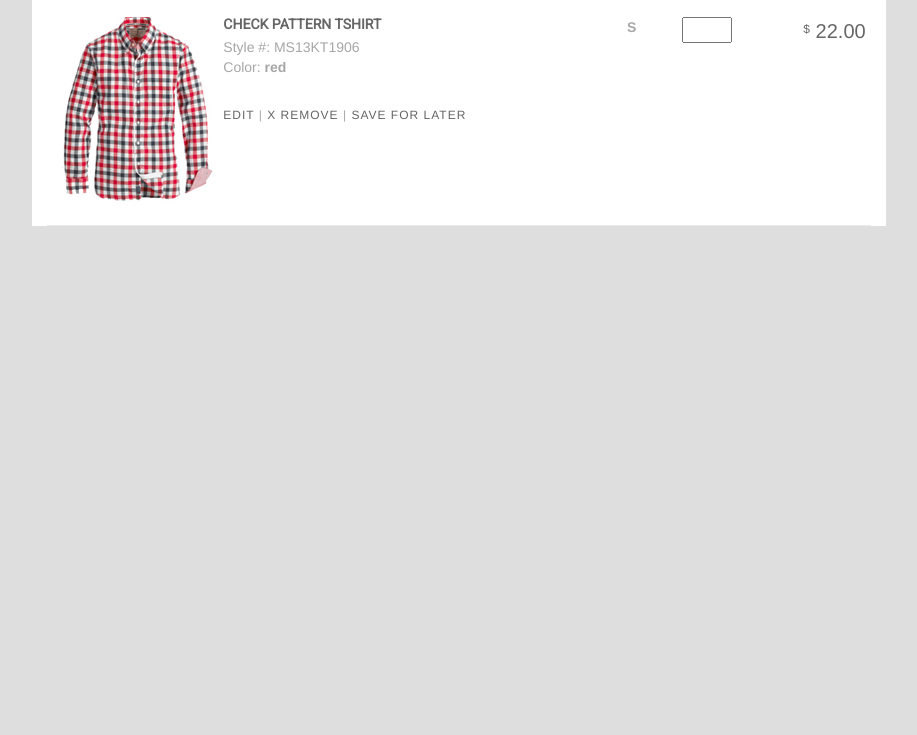
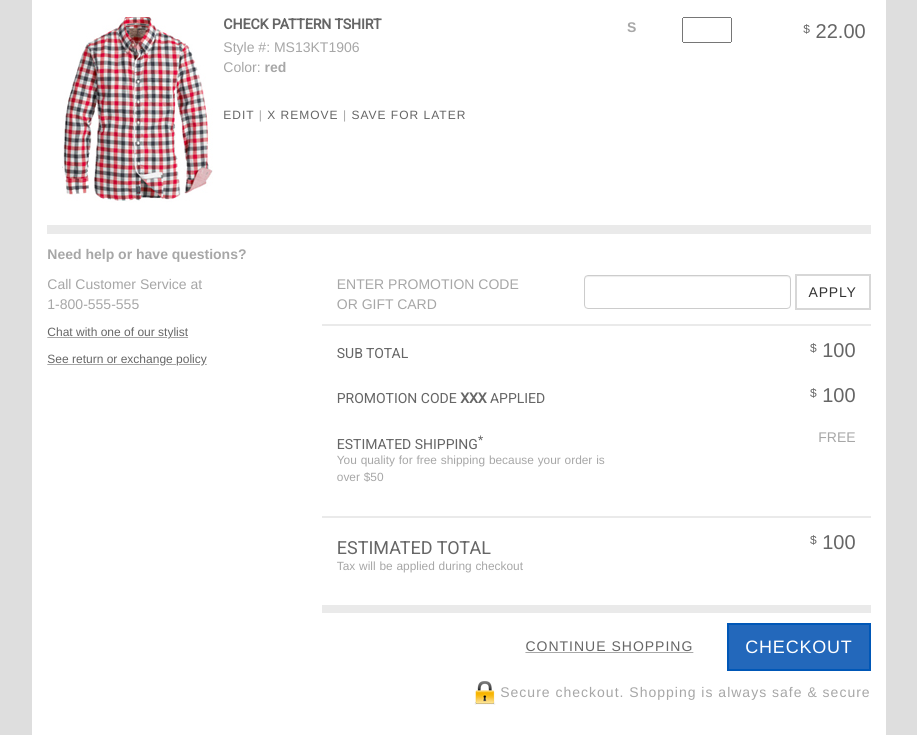
Before and after one commit to bikashsharmabks/shopping-cart, a website: page index.html in a window 1280 px wide. Shown: the part 712-1447 px from the top of the page, without its empty margins (181-1098 px from the left). Before the commit the page ends 938 px from the top, so only its background shows below. Drawn offline with nearby package versions, Linux system fonts and the light colour scheme; some packages are replaced by stand-ins of ours.

Commit message:
#1 more work

```diff
--- a/index.html
+++ b/index.html
@@ -19,9 +19,6 @@
       <script src="https://oss.maxcdn.com/html5shiv/3.7.3/html5shiv.min.js"></script>
       <script src="https://oss.maxcdn.com/respond/1.4.2/respond.min.js"></script>
     <![endif]-->
-
-    <!-- Optional theme -->
-    <link rel="stylesheet" href="https://maxcdn.bootstrapcdn.com/bootstrap/3.3.7/css/bootstrap-theme.min.css" integrity="sha384-rHyoN1iRsVXV4nD0JutlnGaslCJuC7uwjduW9SVrLvRYooPp2bWYgmgJQIXwl/Sp" crossorigin="anonymous">
 
     <!-- font -->
     <link href="https://fonts.googleapis.com/css?family=Roboto" rel="stylesheet">
--- a/scripts/product-service.js
+++ b/scripts/product-service.js
@@ -14,6 +14,10 @@ ProductService.$inject = ['$http'];
 
 function ProductService($http) {
 
+	this.getCart = function() {
+		return $http.get('/mock-items.json');
+	}
+
 	this.getProducts = function() {
 		return $http.get('/mock-items.json');
 	}
--- a/styles/main.css
+++ b/styles/main.css
@@ -19,6 +19,10 @@ sup {
 
 input {
 	color: #666666;
+}
+
+label {
+	font-weight: 400;
 }
 
 a:link {
@@ -44,18 +48,72 @@ a:hover {
   .center-panel {
     padding: 10px 0px;
   }
+
+  .checkout-section {
+    text-align: center;
+  }
+
+  .seperator {
+  	border-bottom: 2px solid #EAEAEA;
+  }
+
+  .text-mq-left {
+  	text-align: center !important;
+  }
+
+  .text-mq-right {
+  	text-align: center !important;
+  	margin: 10px;
+  }
+}
+
+
+.checkout-section {
+    margin-top: 30px;
+    margin-bottom: 10px;
+}
+
+.text-mq-right {
+  	text-align: right;
+}
+
+.text-mq-left {
+  	text-align: left;
+}
+
+.block {
+	display: block;
 }
 
 .margin-5 {
 	margin: 5px;
 }
 
+.margin-20 {
+	margin: 20px;
+}
+
 .margin-top-10 {
-	margin-top: 10px;
+	margin-top: 10px !important;
 }
 
 .margin-top-30 {
 	margin-top: 30px;
+}
+
+.margin-bottom-30 {
+	margin-bottom: 30px;
+}
+
+.margin-right-30 {
+	margin-right: 30px;
+}
+
+.section {
+	padding-top: 30px;
+	padding-bottom: 30px;
+	margin-left: -30px;
+	margin-right: -30px;
 }
 
 .capitalize {
@@ -66,6 +124,17 @@ a:hover {
 	padding: 10px;
 	border-top: 1px solid #EAEAEA;
 	border-bottom: 3px solid #EAEAEA;
+}
+
+.seperator {
+	border-bottom: 2px solid #EAEAEA;
+	margin: 10px -15px;
+}
+
+.thick-seperator {
+	border-bottom: 1vh solid #EAEAEA;
+	margin: 0px -15px;
+	margin-bottom: 10px;
 }
 
 .product-item {
@@ -94,3 +163,41 @@ a:hover {
 .media-heading {
 	font-weight: bold;
 }
+
+.small-link {
+	font-size: 12px;
+	text-decoration: underline;
+}
+
+.underline-link {
+	color: #A7A7A7;
+	text-decoration: underline;
+	margin: 20px 30px;
+	letter-spacing: 1px;
+}
+
+.letter-spacing {
+	letter-spacing: 1px;
+	font-weight: 300;
+	font-size: 14px;
+}
+
+.btn-primary {
+	background-color: #2368BB;
+	border: 2px solid #0057B7;
+	border-radius: 0px;
+	letter-spacing: 0.8px;
+}
+
+.btn-default {
+	background-color: transparent;
+	border: 2px solid #D7D7D7;
+	border-radius: 0px;
+	letter-spacing: 0.8px;
+}
+
+.fine-print {
+	font-size: 85%;
+	margin-top: -10px;
+	word-spacing: 0.5px;
+}
--- a/views/checkout.html
+++ b/views/checkout.html
@@ -2,6 +2,7 @@
 
     <h2 class="capitalize">Your Shopping Cart</h2>
 
+    <!-- Product Section start -->
     <div class="row header capitalize">
         <div class="col-md-8 col-sm-8">{{3}} Items</div>
         <div class="col-md-1 col-sm-1 hidden-xs text-center">Size</div>
@@ -69,7 +70,128 @@
 	        	<span ng-bind="product.p_price| number: 2"></span>
 	        </div>
     	</div>
+    </div>
+    <!-- Product Section end -->
 
+    <div class="thick-seperator"></div>
+
+    <!-- Billing Section start -->
+    <div class="row">
+
+		<div class="col-md-4 col-sm-4 hidden-xs">
+			<div class="row">
+				<strong class="margin-top-10">Need help or have questions?</strong>
+
+				<div class="margin-top-10">Call Customer Service at
+					<span class="block">1-800-555-555</span>
+				</div>
+
+				<div class="small-link margin-top-10">
+					<a href="#/">Chat with one of our stylist</a>
+				</div>
+
+				<div class="small-link margin-top-10">
+					<a href="#/">See return or exchange policy</a>
+				</div>
+			</div>
+		</div>
+
+	    <div class="col-md-8 col-sm-8">
+
+	       	<div class="row checkout-section">
+
+		       	<div class="col-md-5 col-sm-5 capitalize text-mq-left">
+		       		Enter promotion code or Gift Card
+		       	</div>
+
+		       	<div class="form-inline text-mq-right">
+				  <div class="form-group">
+				    <label class="sr-only" for="code"></label>
+				    <input type="password" class="form-control" id="code">
+				  </div>
+				  <button type="submit" class="btn btn-default">APPLY</button>
+				</div>
+	        </div>
+
+	        <div class="row seperator"></div>
+
+	        <div class="row margin-top-10">
+
+		       	<div class="col-md-7 col-xs-7 text-left">
+		       		<h5 class="capitalize">
+		       			Sub Total
+					</h5>
+		       	</div>
+
+		       	<div class="col-md-5 col-xs-5 item-price text-right">
+				  <sup>$</sup>
+				  <span>100</span>
+				</div>
+	        </div>
+
+	        <div class="row margin-top-10">
+		       	<div class="col-md-7 col-xs-7 text-left">
+		       		<h5 class="capitalize">
+		       			Promotion Code <strong>XXX</strong> Applied
+					</h5>
+		       	</div>
+
+		       	<div class="col-md-5 col-xs-5 item-price text-right">
+				  <sup>$</sup>
+				  <span>100</span>
+				</div>
+	        </div>
+
+	        <div class="row margin-top-10 margin-bottom-30">
+		       	<div class="col-md-7 col-xs-7 text-left">
+		       		<h5 class="capitalize">
+		       			Estimated Shipping<sup>*</sup>
+					</h5>
+					<div class="fine-print">You quality for free shipping
+					because your order is over $50</div>
+		       	</div>
+
+		       	<div class="col-md-5 col-xs-5 text-right">
+				  FREE
+				</div>
+	        </div>
+
+	        <div class="row seperator"></div>
+
+	        <div class="row margin-top-10 margin-bottom-30">
+		       	<div class="col-md-7 col-xs-7 text-left">
+		       		<h4 class="capitalize">
+		       			Estimated Total
+					</h4>
+					<div class="fine-print">Tax will be applied during checkout</div>
+		       	</div>
+
+		       	<div class="col-md-5 col-xs-5 item-price text-right">
+				  <sup>$</sup>
+				  <span>100</span>
+				</div>
+	        </div>
+
+	        <div class="row thick-seperator"></div>
+
+	        <div class="row margin-top-10 margin-bottom-30">
+
+		       	<div class="text-mq-right">
+		       		<span class="underline-link"><a href="#/">CONTINUE SHOPPING</a></span>
+		       		<button type="submit" class="btn btn-primary btn-lg">CHECKOUT</button>
+		       	</div>
+
+		       	<div class="text-mq-right margin-top-10">
+		       		<img src="/images/lock.jpg">
+		       		<span class="letter-spacing">Secure checkout. Shopping is always safe & secure</span>
+		       	</div>
+
+	        </div>
+
+	    </div>
     </div>
 
+
+    <!-- Billing Section end -->
+
 </div>
```
